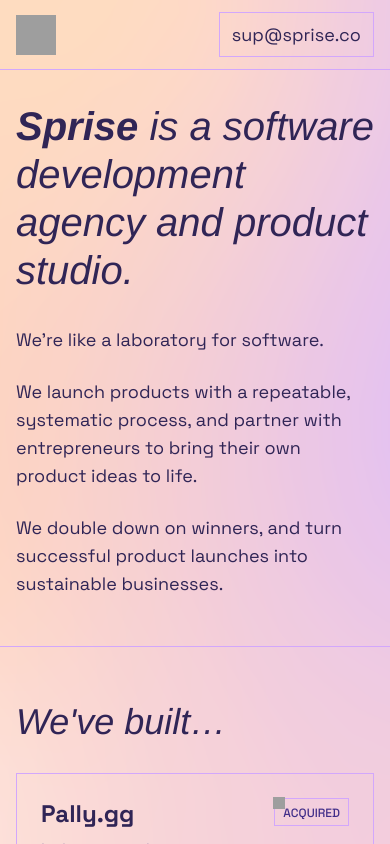
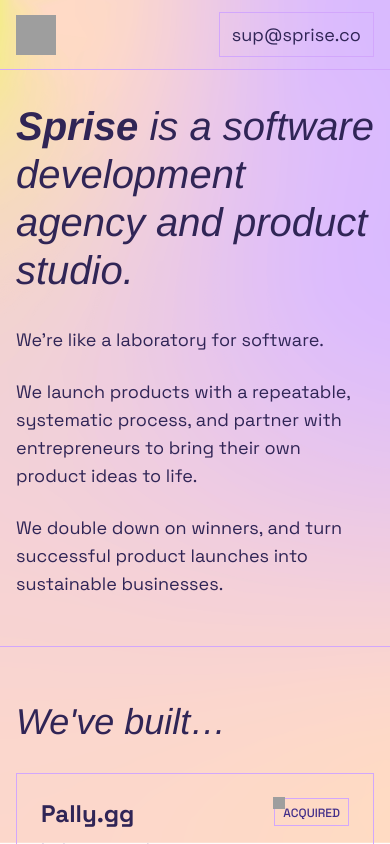
Before and after one commit to montycheese/sprise-website, a Next.js app: page / in a window 390 px wide. Shown: the top 844 px of the page. Built offline with nearby package versions, Linux system fonts and the light colour scheme; grey boxes are pictures that could not be loaded; a web font is replaced by a local one.

Commit message:
Update background image asset on mobile

```diff
--- a/app/page.tsx
+++ b/app/page.tsx
@@ -3,7 +3,7 @@
 export default function Home() {
   return (
     /* Wrapper */
-    <div className="flex flex-col justify-center bg-cover bg-fixed bg-sprise-gradient">
+    <div className="flex flex-col justify-center bg-cover bg-fixed lg:bg-sprise-gradient-desktop bg-sprise-gradient-mobile">
 
       {/* Nav */}
       <div className="flex items-center justify-between xl:px-[6.5rem] lg:px-16 md:px-8 px-4 lg:py-6 md:py-4 py-3 max-w-screen-2xl w-full">
--- a/tailwind.config.ts
+++ b/tailwind.config.ts
@@ -9,10 +9,8 @@
   theme: {
     extend: {
       backgroundImage: {
-        'sprise-gradient': "url('~/static/img/sprise-gradient-desktop@2x.png')",
-        'gradient-radial': "radial-gradient(var(--tw-gradient-stops))",
-        'gradient-conic':
-          "conic-gradient(from 180deg at 50% 50%, var(--tw-gradient-stops))",
+        'sprise-gradient-desktop': "url('~/static/img/sprise-gradient-desktop@2x.png')",
+        'sprise-gradient-mobile': "url('~/static/img/sprise-gradient-mobile@2x.png')",
       },
       colors: {
         'cream': 'rgba(255, 236, 230, 1)',
```
Also changed, not shown: static/img/sprise-gradient-mobile@2x.png (added).
